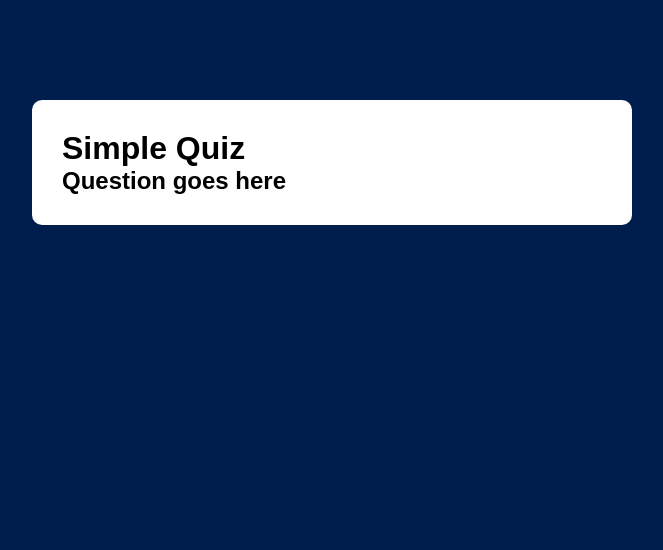
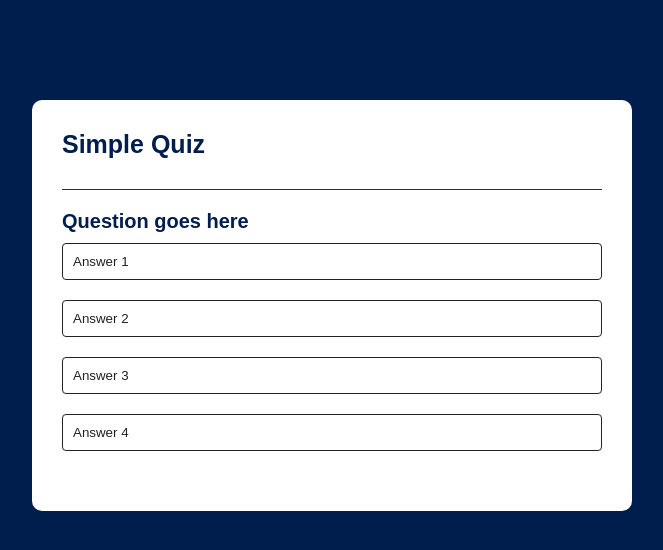
Before and after one commit to alfredscyriac/simple-quiz-site, a plain HTML site: page index.html in a window 1280 px wide. Shown: the whole page, without its empty margins (308-971 px from the left). Drawn offline with Linux system fonts and the light colour scheme.

Commit message:
Style all basic quiz components: texts(h1,h2) and buttons

```diff
--- a/index.html
+++ b/index.html
@@ -7,10 +7,16 @@
     <link rel="stylesheet" href="styles.css">
 </head>
 <body>
-    <div class="content">
+    <div class="app">
         <h1>Simple Quiz</h1>
         <div class="quiz">
             <h2 id="question">Question goes here</h2>
+            <div id="answer-buttons">
+                <button class="btn">Answer 1</button>
+                <button class="btn">Answer 2</button>
+                <button class="btn">Answer 3</button>
+                <button class="btn">Answer 4</button>
+            </div>
         </div>
     </div>
 
--- a/styles.css
+++ b/styles.css
@@ -7,7 +7,7 @@
 body {
     background: #001e4d;
 }
-.content{
+.app{
     background: white;
     width: 90%;
     max-width: 600px;
@@ -18,3 +18,32 @@ body {
     border-radius: 10px; /* rounded corners */
     padding: 30px;
 }
+.app h1{
+    font-size: 25px;
+    color: #001e4d;
+    font-weight: 600;
+    border-bottom: 1px solid #333;
+    padding-bottom: 30px;
+}
+.quiz{
+    padding: 20px 0;
+}
+.quiz h2{
+    font-size: 20px;
+    color: #001e4d ;
+}
+.btn{
+    background-color: white;
+    color: #222;
+    font-weight: 500;
+    width: 100%;
+    border: 1px solid #222;
+    padding: 10px;
+    margin-top: 10px;
+    margin-bottom: 10px;
+    margin-left: 0px;
+    margin-right: 0px;
+    text-align: left;
+    border-radius: 4px;
+    cursor: pointer;
+}
```
